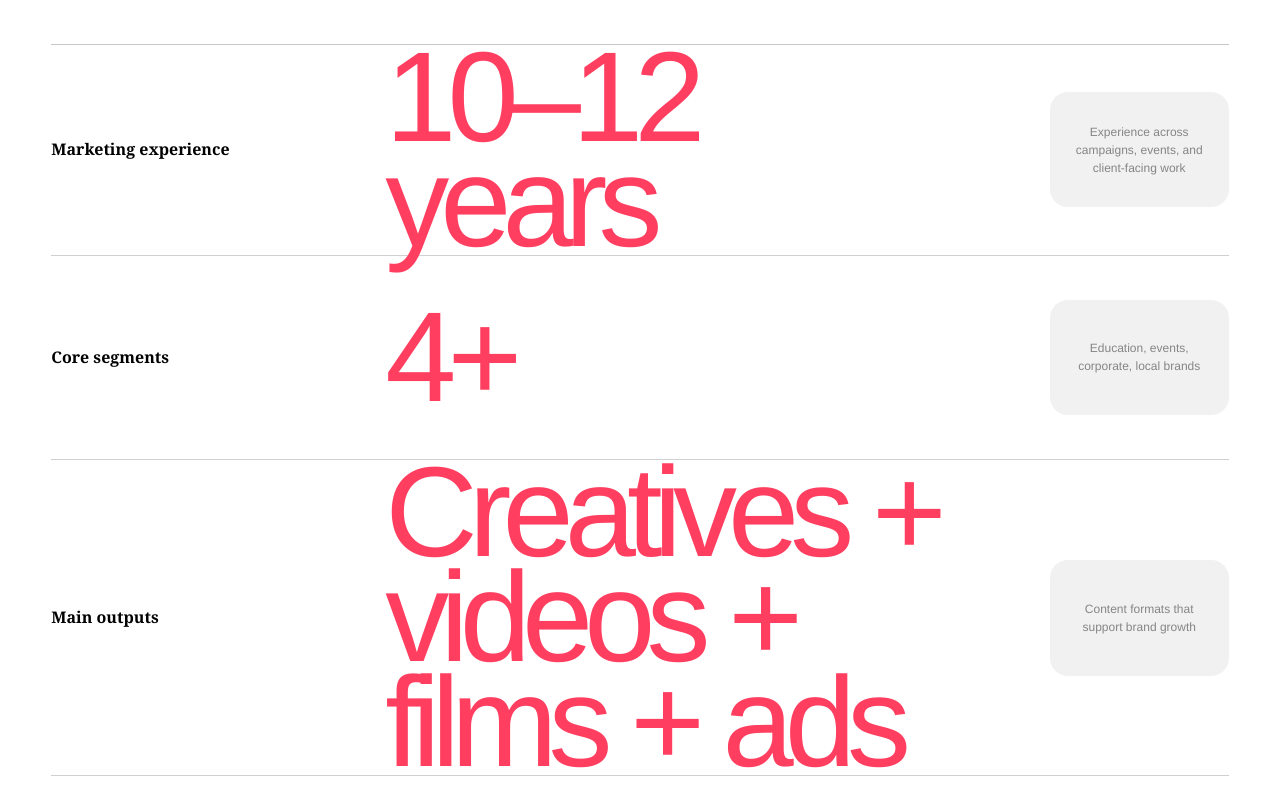
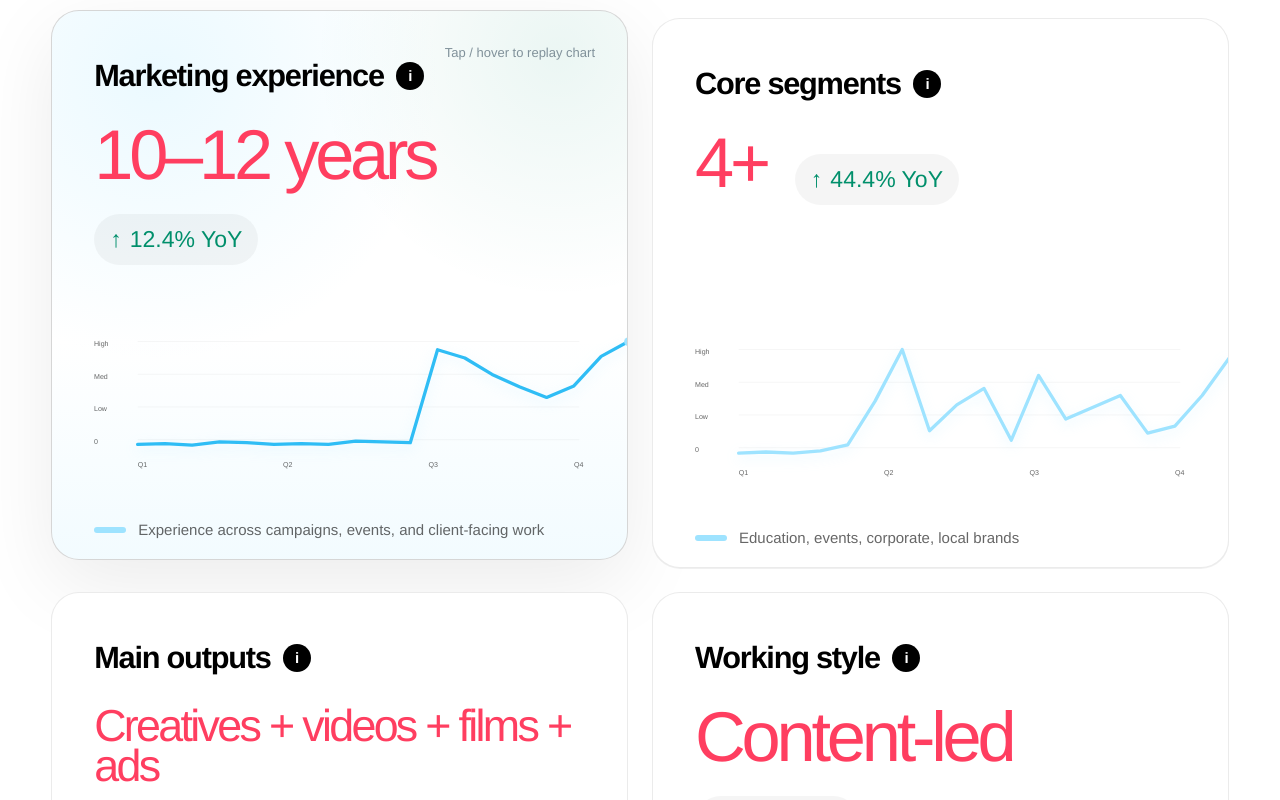
Before and after one commit to PRASANNX/CCP, a React (Vite) app: page / in a window 1280 px wide. Shown: the part 3920-4720 px from the top of the page. Built offline with nearby package versions, Linux system fonts and the light colour scheme; the HTML template or start-up script is replaced by a standard one.

Commit message:
feat: replace TableNumbers section with AnalyticsCards layout

```diff
--- a/src/components/TableNumbers/TableNumbers.module.scss
+++ b/src/components/TableNumbers/TableNumbers.module.scss
@@ -2,6 +2,7 @@
   background: var(--white);
   color: var(--black);
   padding: clamp(120px, 11vw, 210px) 0;
+  --ease: cubic-bezier(.16, 1, .3, 1);
 }
 
 .inner {
@@ -9,9 +10,17 @@
   margin-inline: auto;
 }
 
+.header {
+  display: flex;
+  justify-content: space-between;
+  gap: 24px;
+  align-items: end;
+  margin-bottom: clamp(60px, 6vw, 100px);
+}
+
 .heading {
   max-width: 680px;
-  margin-bottom: clamp(70px, 8vw, 130px);
+  margin: 0;
 }
 
 .heading span {
@@ -33,59 +42,259 @@
   flex: none;
 }
 
-.table {
-  border-top: 1px solid rgba(0,0,0,.22);
+.grid {
+  display: grid;
+  grid-template-columns: repeat(2, minmax(0, 1fr));
+  gap: 24px;
 }
 
-.row {
-  min-height: clamp(190px, 16vw, 310px);
-  display: grid;
-  grid-template-columns: 1fr 2fr 0.8fr;
-  align-items: center;
-  gap: clamp(24px, 4vw, 80px);
-  border-bottom: 1px solid rgba(0,0,0,.18);
+.card {
+  position: relative;
+  min-height: 540px;
+  border: 1px solid rgba(0, 0, 0, 0.08);
+  border-radius: 28px;
+  background: #ffffff;
+  padding: 42px;
+  overflow: hidden;
+  box-shadow: 0 1px 0 rgba(0, 0, 0, 0.06);
+  cursor: pointer;
+  text-align: left;
+  color: inherit;
+  transition:
+    transform 0.55s var(--ease),
+    box-shadow 0.55s var(--ease),
+    border-color 0.55s var(--ease);
+  isolation: isolate;
+  display: flex;
+  flex-direction: column;
 }
 
-.label {
-  max-width: 280px;
+.card::before {
+  content: "";
+  position: absolute;
+  inset: 0;
+  z-index: -2;
+  opacity: 0;
+  background:
+    radial-gradient(circle at 18% 12%, rgba(131, 220, 255, 0.16), transparent 42%),
+    radial-gradient(circle at 88% 8%, rgba(0, 143, 107, 0.08), transparent 34%);
+  transition: opacity 0.55s var(--ease);
+}
+
+.card::after {
+  content: "";
+  position: absolute;
+  inset: auto 0 0;
+  height: 40%;
+  z-index: -1;
+  opacity: 0;
+  background: linear-gradient(180deg, transparent, rgba(131, 220, 255, 0.1));
+  transition: opacity 0.55s var(--ease);
+}
+
+.card:hover,
+.card:focus-visible,
+.active {
+  transform: translateY(-8px);
+  box-shadow: 0 24px 80px rgba(0, 0, 0, 0.08);
+  border-color: rgba(0, 0, 0, 0.16);
+  outline: none;
+}
+
+.card:hover::before,
+.card:hover::after,
+.card:focus-visible::before,
+.card:focus-visible::after,
+.active::before,
+.active::after {
+  opacity: 1;
+}
+
+.note {
+  position: absolute;
+  top: 32px;
+  right: 32px;
+  font-size: 13px;
+  color: #80919a;
+  opacity: 0;
+  transform: translateY(-8px);
+  transition:
+    opacity 0.45s var(--ease),
+    transform 0.45s var(--ease);
+}
+
+.card:hover .note,
+.card:focus-visible .note,
+.active .note {
+  opacity: 1;
+  transform: translateY(0);
+}
+
+.cardTop {
+  display: flex;
+  justify-content: space-between;
+  align-items: center;
+  margin-bottom: 24px;
+}
+
+.metricLabel {
+  display: flex;
+  align-items: center;
+  gap: 12px;
+  font-size: clamp(24px, 2.4vw, 36px);
+  font-weight: 700;
+  letter-spacing: -0.04em;
+}
+
+.infoDot {
+  width: 28px;
+  height: 28px;
+  border-radius: 50%;
+  display: inline-grid;
+  place-items: center;
+  background: var(--black);
+  color: var(--white);
+  font-size: 15px;
   font-weight: 700;
 }
 
-.value {
+.metricMain {
+  display: flex;
+  align-items: baseline;
+  gap: 28px;
+  margin-bottom: 32px;
+  flex-wrap: wrap;
+}
+
+.metricValue {
   font-family: var(--font-primary);
-  font-size: clamp(88px, 10vw, 215px);
-  line-height: 0.82;
-  letter-spacing: -0.07em;
+  font-size: clamp(48px, 5.5vw, 96px);
+  line-height: 0.9;
+  letter-spacing: -0.06em;
+  font-weight: 400;
   color: var(--red);
 }
 
-.media {
-  width: clamp(140px, 14vw, 260px);
-  aspect-ratio: 1.55;
-  justify-self: end;
-  border-radius: 18px;
-  overflow: hidden;
-  background: var(--grey-alt);
+.metricValueLong {
+  font-size: clamp(32px, 3.5vw, 56px);
 }
 
-.mediaPlaceholder {
+.trend {
+  display: inline-flex;
+  align-items: center;
+  gap: 8px;
+  font-size: clamp(18px, 1.8vw, 28px);
+  font-weight: 500;
+  font-variant-numeric: tabular-nums;
+  padding: 8px 16px;
+  border-radius: 999px;
+  background: rgba(0,0,0,0.04);
+}
+
+.up {
+  color: #008f6b;
+}
+
+.down {
+  color: #c5333b;
+}
+
+.chartWrap {
+  position: relative;
+  height: 220px;
+  width: 100%;
+  margin-top: auto;
+}
+
+.chart {
   width: 100%;
   height: 100%;
-  display: grid;
-  place-items: center;
-  padding: 18px;
-  text-align: center;
-  color: var(--grey);
-  font-size: 12px;
+  overflow: visible;
+}
+
+.gridLine {
+  stroke: rgba(0, 0, 0, 0.08);
+  stroke-width: 1;
+}
+
+.axisLabel {
+  fill: rgba(0, 0, 0, 0.6);
+  font-size: 13px;
+  font-weight: 500;
+}
+
+.chartPath {
+  fill: none;
+  stroke: #9ee3ff;
+  stroke-width: 6;
+  stroke-linecap: round;
+  stroke-linejoin: round;
+  filter: drop-shadow(0 8px 12px rgba(131, 220, 255, 0.22));
+  transition: stroke 0.45s var(--ease);
+}
+
+.card:hover .chartPath,
+.card:focus-visible .chartPath,
+.active .chartPath {
+  stroke: #2fbdf5;
+}
+
+.chartDot {
+  fill: #9ee3ff;
+  opacity: 0;
+  transform: scale(0);
+  transform-box: fill-box;
+  transform-origin: center;
+  transition:
+    opacity 0.4s var(--ease),
+    transform 0.4s var(--ease);
+}
+
+.card:hover .chartDot,
+.card:focus-visible .chartDot,
+.active .chartDot {
+  opacity: 1;
+  transform: scale(1);
+}
+
+.legend {
+  position: absolute;
+  left: 0;
+  bottom: -24px;
+  display: inline-flex;
+  align-items: center;
+  gap: 12px;
+  color: rgba(0,0,0,0.6);
+  font-size: 15px;
+  font-weight: 500;
+}
+
+.legendLine {
+  width: 32px;
+  height: 6px;
+  border-radius: 999px;
+  background: #9ee3ff;
 }
 
 @media (max-width: 900px) {
-  .row {
+  .header {
+    display: block;
+  }
+  .grid {
     grid-template-columns: 1fr;
-    padding: 32px 0;
   }
-
-  .media {
-    justify-self: start;
+  .card {
+    min-height: 480px;
   }
 }
+
+@media (prefers-reduced-motion: reduce) {
+  .card,
+  .card::before,
+  .card::after,
+  .note,
+  .chartPath,
+  .chartDot {
+    transition: none !important;
+  }
+}
--- a/src/components/TableNumbers/TableNumbers.tsx
+++ b/src/components/TableNumbers/TableNumbers.tsx
@@ -1,4 +1,5 @@
-import { useEffect, useRef } from "react";
+import { useEffect, useRef, useState } from "react";
+import type { KeyboardEvent } from "react";
 import gsap from "gsap";
 import { ScrollTrigger } from "gsap/ScrollTrigger";
 import styles from "./TableNumbers.module.scss";
@@ -6,6 +7,7 @@ import { metrics } from "../../data/metrics";
 
 gsap.registerPlugin(ScrollTrigger);
 
+// Helper to determine if we should animate the number
 function parseMetric(value: string) {
   if (!/^\$?\d+(\.\d+)?[A-Za-z+%]*$/.test(value)) {
     return null;
@@ -22,12 +24,97 @@ function parseMetric(value: string) {
   };
 }
 
-export function TableNumbers() {
-  const sectionRef = useRef<HTMLElement | null>(null);
+function createPath(data: number[], width = 900, height = 190) {
+  const max = Math.max(...data);
+  const min = Math.min(...data);
+  const range = max - min || 1;
+
+  return data
+    .map((value, index) => {
+      const x = (index / (data.length - 1)) * width;
+      const y = height - ((value - min) / range) * height;
+
+      return `${index === 0 ? "M" : "L"} ${x.toFixed(2)} ${y.toFixed(2)}`;
+    })
+    .join(" ");
+}
+
+function getPoint(data: number[], index: number, width = 900, height = 190) {
+  const max = Math.max(...data);
+  const min = Math.min(...data);
+  const range = max - min || 1;
+  const value = data[index];
+
+  return {
+    x: (index / (data.length - 1)) * width,
+    y: height - ((value - min) / range) * height,
+  };
+}
+
+// Generate deterministic dummy chart data for our metrics to fulfill the analytics visual
+const getChartData = (index: number) => {
+  const datasets = [
+    [5, 6, 4, 8, 7, 5, 6, 5, 9, 8, 7, 120, 110, 90, 75, 62, 76, 112, 130],
+    [1, 2, 1, 3, 8, 45, 89, 20, 42, 56, 12, 67, 30, 40, 50, 18, 24, 50, 82],
+    [3, 4, 7, 12, 25, 110, 4, 3, 8, 14, 110, 70, 20, 10, 40, 60, 80, 90],
+    [10, 15, 20, 25, 30, 45, 60, 80, 120, 150, 180, 250]
+  ];
+  return datasets[index % datasets.length];
+};
+
+type CardProps = {
+  metric: typeof metrics[0];
+  index: number;
+  isActive: boolean;
+  onActivate: () => void;
+};
+
+function MotionAnalyticsCard({ metric, index, isActive, onActivate }: CardProps) {
+  const pathRef = useRef<SVGPathElement | null>(null);
+  const valueRef = useRef<HTMLDivElement | null>(null);
+
+  const data = getChartData(index);
+  const path = createPath(data);
+  const lastPoint = getPoint(data, data.length - 1);
+
+  // The original string value
+  const rawValue = metric.value;
+  const isLongText = rawValue.length > 12;
+
+  // Chart axes placeholders
+  const yLabels = ["High", "Med", "Low", "0"];
+  const xLabels = ["Q1", "Q2", "Q3", "Q4"];
+  const trend = [12.4, 44.4, 21.6, 85.2][index % 4];
 
   useEffect(() => {
-    const section = sectionRef.current;
-    if (!section) return;
+    const pathEl = pathRef.current;
+    if (!pathEl) return;
+
+    const prefersReducedMotion = window.matchMedia(
+      "(prefers-reduced-motion: reduce)"
+    ).matches;
+
+    const length = pathEl.getTotalLength();
+
+    pathEl.style.strokeDasharray = `${length}`;
+    pathEl.style.strokeDashoffset = prefersReducedMotion ? "0" : `${length}`;
+
+    if (prefersReducedMotion) return;
+
+    pathEl.animate(
+      [{ strokeDashoffset: length }, { strokeDashoffset: 0 }],
+      {
+        duration: 1200,
+        easing: "cubic-bezier(.16, 1, .3, 1)",
+        fill: "forwards",
+      }
+    );
+  }, [isActive]);
+
+  // Number counting animation (scroll triggered)
+  useEffect(() => {
+    const el = valueRef.current;
+    if (!el) return;
 
     const prefersReducedMotion = window.matchMedia(
       "(prefers-reduced-motion: reduce)"
@@ -35,15 +122,12 @@ export function TableNumbers() {
 
     if (prefersReducedMotion) return;
 
-    const ctx = gsap.context(() => {
-      section.querySelectorAll<HTMLElement>("[data-metric-value]").forEach((el) => {
-        const raw = el.dataset.value ?? "";
-        const parsed = parseMetric(raw);
-
-        if (!parsed) return;
+    const parsed = parseMetric(rawValue);
+    if (!parsed) return; // don't animate non-numeric strings
 
     const obj = { value: 0 };
 
+    const ctx = gsap.context(() => {
       gsap.to(obj, {
         value: parsed.number,
         duration: 1.4,
@@ -57,20 +141,105 @@ export function TableNumbers() {
           el.textContent = `${parsed.prefix}${Math.round(obj.value)}${parsed.suffix}`;
         },
       });
-      });
-    }, section);
+    }, el);
 
     return () => ctx.revert();
-  }, []);
+  }, [rawValue]);
+
+  const handleKeyDown = (event: KeyboardEvent<HTMLButtonElement>) => {
+    if (event.key === "Enter" || event.key === " ") {
+      event.preventDefault();
+      onActivate();
+    }
+  };
 
   return (
-    <section
-      ref={sectionRef}
-      className={styles.section}
-      data-component="table-numbers"
-      aria-labelledby="proof-title"
+    <button
+      type="button"
+      className={`${styles.card} ${isActive ? styles.active : ""}`}
+      aria-pressed={isActive}
+      onMouseEnter={onActivate}
+      onFocus={onActivate}
+      onClick={onActivate}
+      onKeyDown={handleKeyDown}
     >
+      <div className={styles.note}>Tap / hover to replay chart</div>
+
+      <div className={styles.cardTop}>
+        <div className={styles.metricLabel}>
+          {metric.label}
+          <span className={styles.infoDot} aria-label="More information">
+            i
+          </span>
+        </div>
+      </div>
+
+      <div className={styles.metricMain}>
+        <div
+          ref={valueRef}
+          className={`${styles.metricValue} ${isLongText ? styles.metricValueLong : ''}`}
+          data-metric-value
+          data-value={rawValue}
+        >
+          {rawValue}
+        </div>
+
+        <div className={`${styles.trend} ${styles.up}`}>
+          <span>↑</span>
+          <span>{trend}% YoY</span>
+        </div>
+      </div>
+
+      <div className={styles.chartWrap}>
+        <svg
+          className={styles.chart}
+          viewBox="0 0 900 280"
+          role="img"
+          aria-label={`${metric.label} trend chart`}
+        >
+          {[20, 80, 140, 200].map((y) => (
+            <line key={y} className={styles.gridLine} x1="80" y1={y} x2="890" y2={y} />
+          ))}
+
+          {yLabels.map((label, i) => (
+            <text key={label} className={styles.axisLabel} x="0" y={28 + i * 60}>
+              {label}
+            </text>
+          ))}
+
+          {xLabels.map((label, i) => (
+            <text
+              key={label}
+              className={styles.axisLabel}
+              x={80 + i * (800 / (xLabels.length - 1))}
+              y="250"
+            >
+              {label}
+            </text>
+          ))}
+
+          <g transform="translate(80, 20)">
+            <path ref={pathRef} className={styles.chartPath} d={path} />
+            <circle className={styles.chartDot} cx={lastPoint.x} cy={lastPoint.y} r="8" />
+          </g>
+        </svg>
+
+        <div className={styles.legend}>
+          <span className={styles.legendLine} />
+          <span>{metric.imageAlt}</span>
+        </div>
+      </div>
+    </button>
+  );
+}
+
+export function TableNumbers() {
+  const [activeIndex, setActiveIndex] = useState(0);
+
+  return (
+    <section className={styles.section} data-component="table-numbers" aria-labelledby="proof-title">
       <div className={styles.inner}>
+        <div className={styles.header}>
           <h2 id="proof-title" className={`${styles.heading} display-l`} data-reveal>
             <span>Proof</span>
             <span className={styles.headingLineWithShape}>
@@ -79,26 +248,17 @@ export function TableNumbers() {
             </span>
             <span>outcomes</span>
           </h2>
-
-        <div className={styles.table}>
-          {metrics.map((metric) => (
-            <article className={styles.row} key={metric.label} data-number-row>
-              <h3 className={`${styles.label} text-m`}>{metric.label}</h3>
-
-              <div
-                className={styles.value}
-                data-metric-value
-                data-value={metric.value}
-              >
-                {metric.value}
         </div>
 
-              <div className={styles.media} aria-label={metric.imageAlt}>
-                <div className={styles.mediaPlaceholder}>
-                  {metric.imageAlt}
-                </div>
-              </div>
-            </article>
+        <div className={styles.grid}>
+          {metrics.map((metric, index) => (
+            <MotionAnalyticsCard
+              key={`${metric.label}-${index}`}
+              metric={metric}
+              index={index}
+              isActive={activeIndex === index}
+              onActivate={() => setActiveIndex(index)}
+            />
           ))}
         </div>
       </div>
```
Lines whose indentation alone changed are shown as unchanged.
